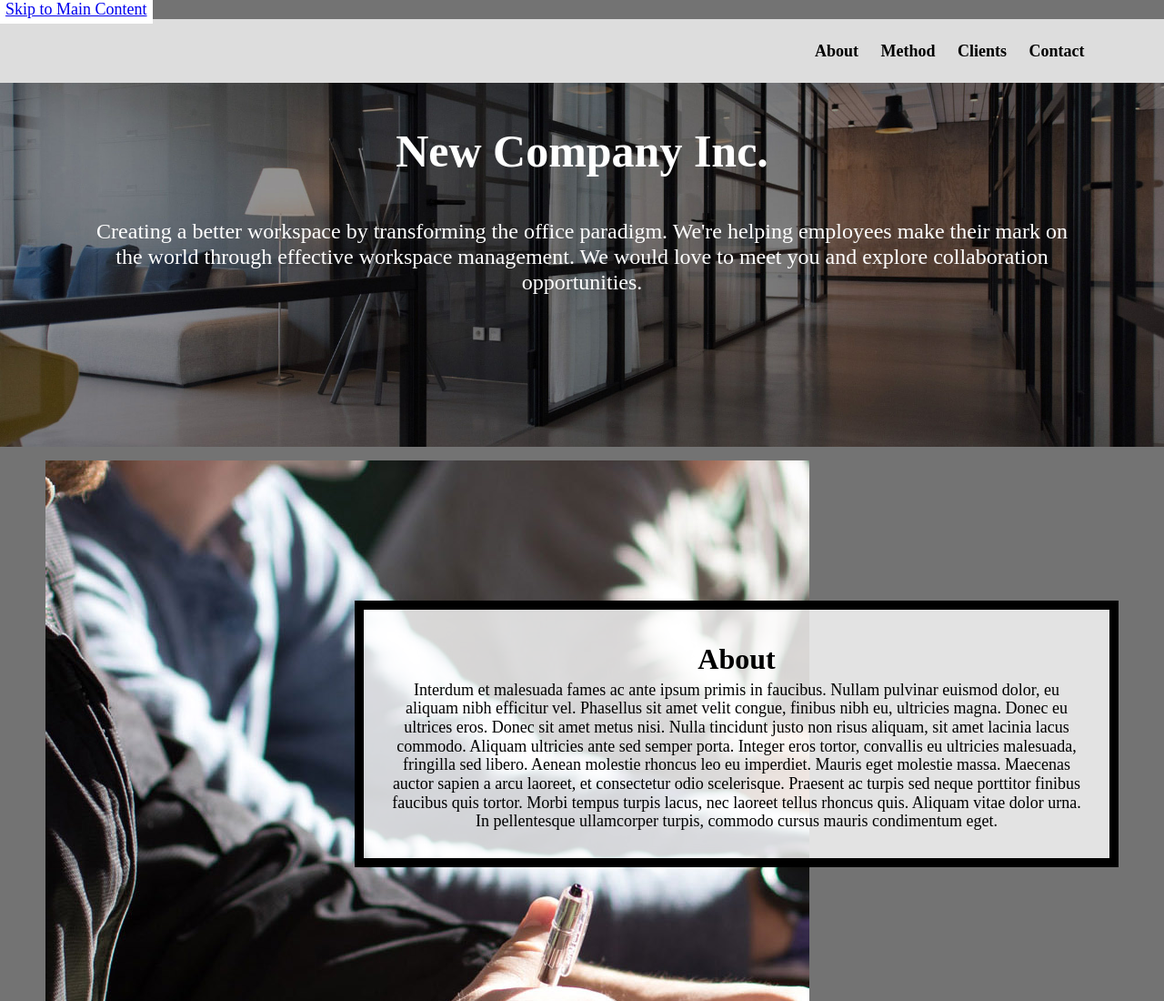
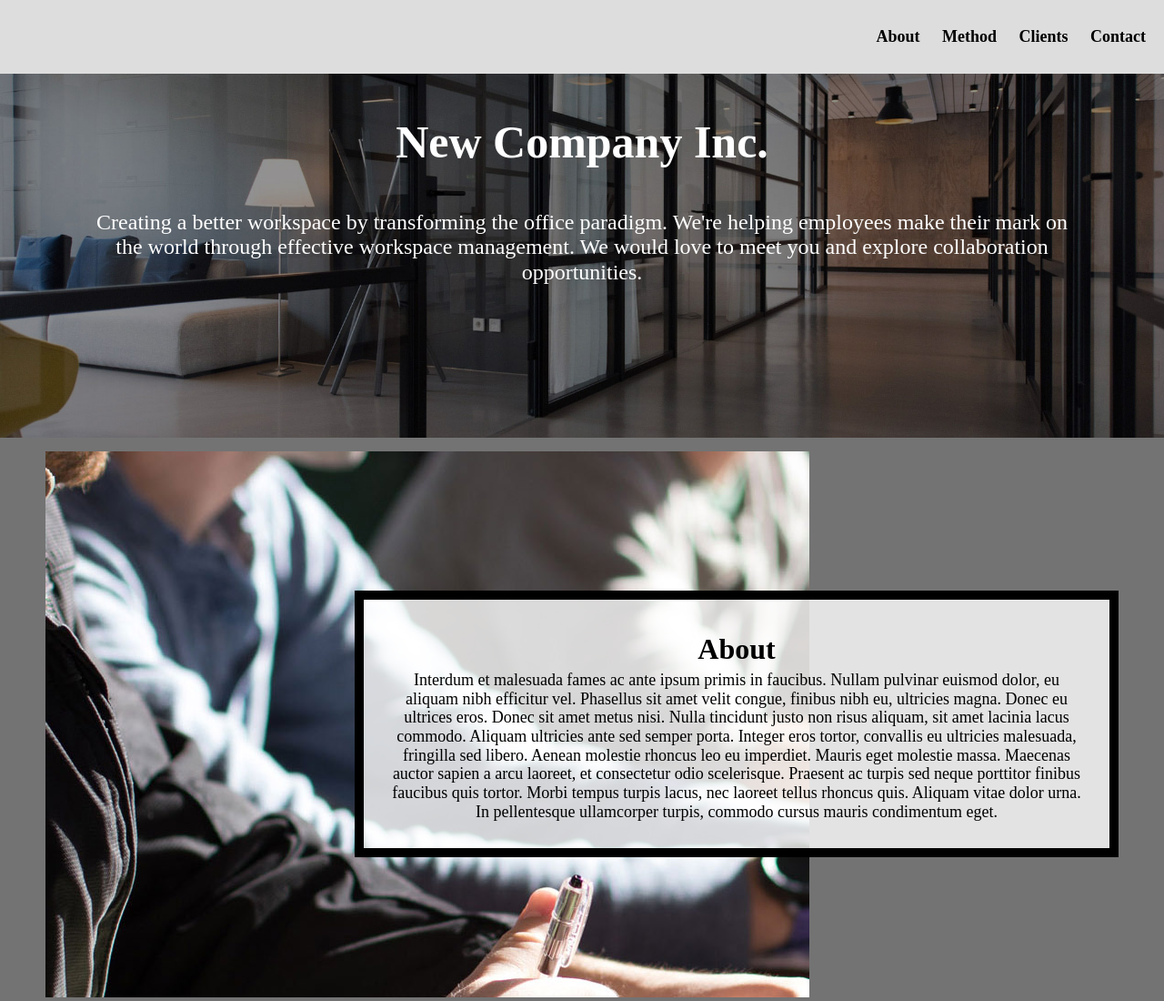
Before and after one commit to tillierosenberg/hw4-2022, a plain HTML site: page index.html in a window 1280 px wide. Shown: the top 1100 px of the page at 91% size. Drawn offline with Linux system fonts and the light colour scheme.

Commit message:
Add files via upload

```diff
--- a/css/style.css
+++ b/css/style.css
@@ -109,12 +109,13 @@ footer{
 links in the navigation are in the hover or focus state.*/
 
 nav a:hover, nav a:focus {
-  text-decoration-line: underline;
+  text-decoration: underline;
 }
 
 /* Step 2a: Write selector/rule property to position the default position for the skip class element*/
 
-nav a.skip{
+
+.skip a{
   position: absolute;
   top: -40px;
 }
@@ -122,7 +123,7 @@ nav a.skip{
 
 
 /* Step 2b: Write selector/rule property to position the skip class element when it is in focus*/
-nav a.skip:focus{
+.skip a:focus{
   position: absolute;
   top: 20px;
 }
@@ -200,9 +201,10 @@ first div in the grid  and place it in the grid. */
 /* Add your media query here */
 @media screen and (min-width: 800px){
   /* Step 9: Write the selector/rule property to style the nav element */
-    nav a, nav a.skip{
-      position: relative;
-      left: 70%;
+    nav{
+      /* position: relative; */
+      /* left: 70%; */
+      text-align: right;
       padding: 30px 0px;
       }
 
```
